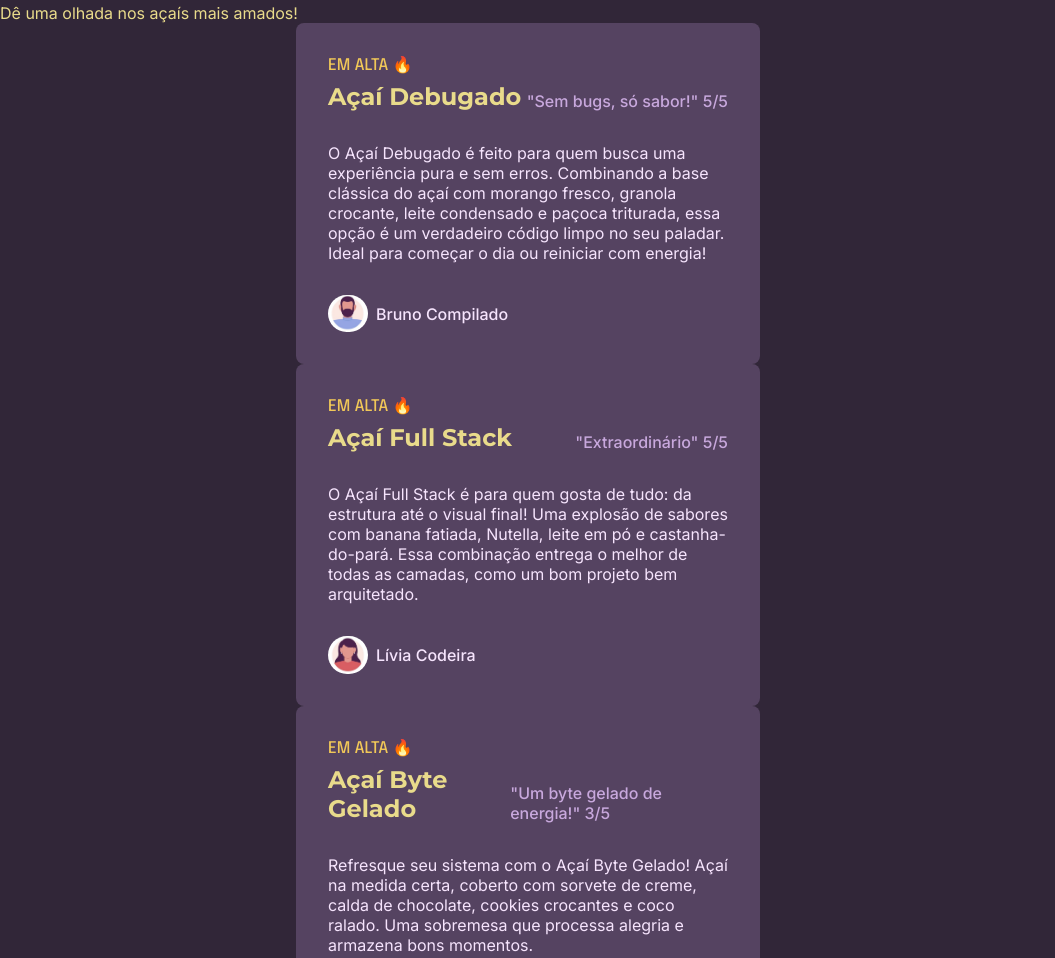
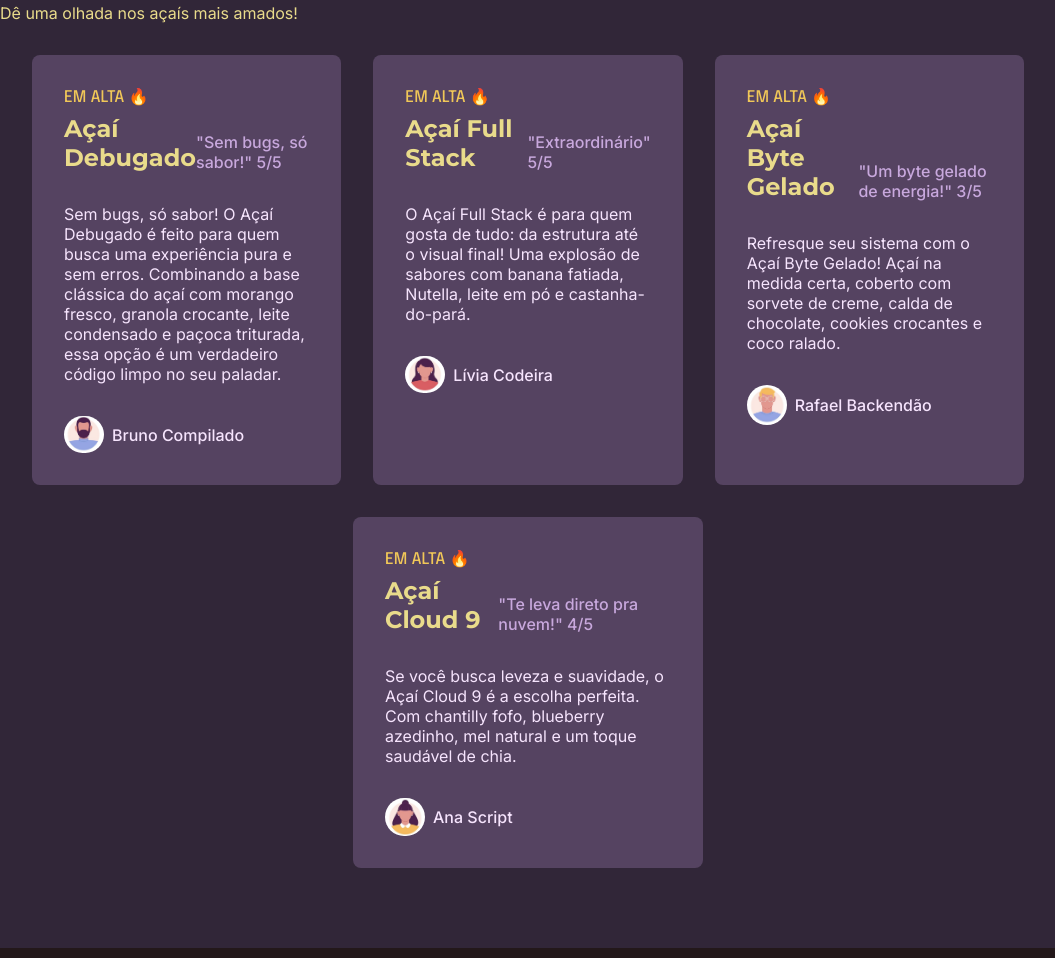
Before and after one commit to ivannatech/landing-page-acaiteria, a plain HTML site: page index.html in a window 1280 px wide. Shown: the part 722-1680 px from the top of the page, without its empty margins (112-1167 px from the left). Drawn offline with Linux system fonts and the light colour scheme.

Commit message:
feat: torna o layout dos cards de receitas responsivo e em linha

```diff
--- a/index.html
+++ b/index.html
@@ -108,20 +108,17 @@
                         </div>
                         <p class="receita-avaliacao">"Sem bugs, só sabor!" 5/5</p>
                     </header>
-                    <p class="receita-descricao">O Açaí Debugado é feito para quem busca uma
-                        experiência pura e sem erros.
+                    <p class="receita-descricao">
+                        Sem bugs, só sabor! O Açaí Debugado é feito para quem busca uma experiência pura e sem erros.
                         Combinando a base clássica do açaí com morango fresco, granola crocante, leite condensado e
-                        paçoca triturada, essa opção é um verdadeiro código limpo no seu paladar. Ideal para começar o
-                        dia ou reiniciar com energia!
+                        paçoca triturada, essa opção é um verdadeiro código limpo no seu paladar.
                     </p>
                     <div class="receita-autor">
                         <img src="/assets/user-1.png" alt="foto do Bruno Compilado">
                         <span>Bruno Compilado</span>
                     </div>
                 </div>
-            </div>
 
-            <div class="receitas-card-container">
                 <div class="receitas-card">
                     <header class="receitas-card-cabecalho">
                         <div class="receitas-card-cabecalho-detalhes">
@@ -130,19 +127,16 @@
                         </div>
                         <p class="receita-avaliacao">"Extraordinário" 5/5</p>
                     </header>
-                    <p class="receita-descricao">O Açaí Full Stack é para quem gosta de tudo: da estrutura até o
-                        visual final! Uma explosão de sabores com banana fatiada, Nutella, leite em pó e
-                        castanha-do-pará. Essa combinação entrega o melhor de todas as camadas, como um bom projeto bem
-                        arquitetado.
+                    <p class="receita-descricao">
+                        O Açaí Full Stack é para quem gosta de tudo: da estrutura até o visual final! Uma explosão de
+                        sabores com banana fatiada, Nutella, leite em pó e castanha-do-pará.
                     </p>
                     <div class="receita-autor">
                         <img src="/assets/user-2.png" alt="foto da Lívia Codeira">
                         <span>Lívia Codeira</span>
                     </div>
                 </div>
-            </div>
 
-            <div class="receitas-card-container">
                 <div class="receitas-card">
                     <header class="receitas-card-cabecalho">
                         <div class="receitas-card-cabecalho-detalhes">
@@ -151,19 +145,16 @@
                         </div>
                         <p class="receita-avaliacao">"Um byte gelado de energia!" 3/5</p>
                     </header>
-                    <p class="receita-descricao"> Refresque seu sistema com o Açaí Byte Gelado! Açaí na medida certa,
-                        coberto com sorvete de
-                        creme, calda de chocolate, cookies crocantes e coco ralado. Uma sobremesa que processa alegria e
-                        armazena bons momentos.
+                    <p class="receita-descricao">
+                        Refresque seu sistema com o Açaí Byte Gelado! Açaí na medida certa, coberto com sorvete de
+                        creme, calda de chocolate, cookies crocantes e coco ralado.
                     </p>
                     <div class="receita-autor">
                         <img src="/assets/user-3.png" alt="foto do Rafael Backendão">
                         <span>Rafael Backendão</span>
                     </div>
                 </div>
-            </div>
 
-            <div class="receitas-card-container">
                 <div class="receitas-card">
                     <header class="receitas-card-cabecalho">
                         <div class="receitas-card-cabecalho-detalhes">
@@ -172,10 +163,9 @@
                         </div>
                         <p class="receita-avaliacao">"Te leva direto pra nuvem!" 4/5</p>
                     </header>
-                    <p class="receita-descricao">Se você busca leveza e suavidade, o Açaí Cloud 9 é a escolha perfeita.
-                        Com chantilly fofo,
-                        blueberry azedinho, mel natural e um toque saudável de chia, essa combinação te conecta direto
-                        com o sabor celestial. Login garantido na felicidade!
+                    <p class="receita-descricao">
+                        Se você busca leveza e suavidade, o Açaí Cloud 9 é a escolha perfeita. Com chantilly fofo,
+                        blueberry azedinho, mel natural e um toque saudável de chia.
                     </p>
                     <div class="receita-autor">
                         <img src="/assets/user-4.png" alt="foto da Ana Script">
@@ -183,6 +173,7 @@
                     </div>
                 </div>
             </div>
+
         </section>
     </main>
 
--- a/styles.css
+++ b/styles.css
@@ -188,25 +188,26 @@ hr {
 }
 
 .receitas-card-container {
-  padding: 0rem 10rem;
   display: flex;
-  flex-direction: row;
-  gap: 1rem;
-  justify-content: space-around;
   flex-wrap: wrap;
-  width: auto;
+  gap: 2rem;
+  justify-content: center;
   margin: auto;
+  padding: 2rem;
+  max-width: 1120px;
 }
 
 .receitas-card {
   background: var(--bg-purple);
   padding: 2rem;
   border-radius: 0.5rem;
+  flex: 1 1 300px;
+  max-width: 350px;
   display: flex;
   flex-direction: column;
   gap: 2rem;
-  flex-basis: 29rem;
 }
+
 
 .receitas-card-cabecalho {
   display: flex;
```
